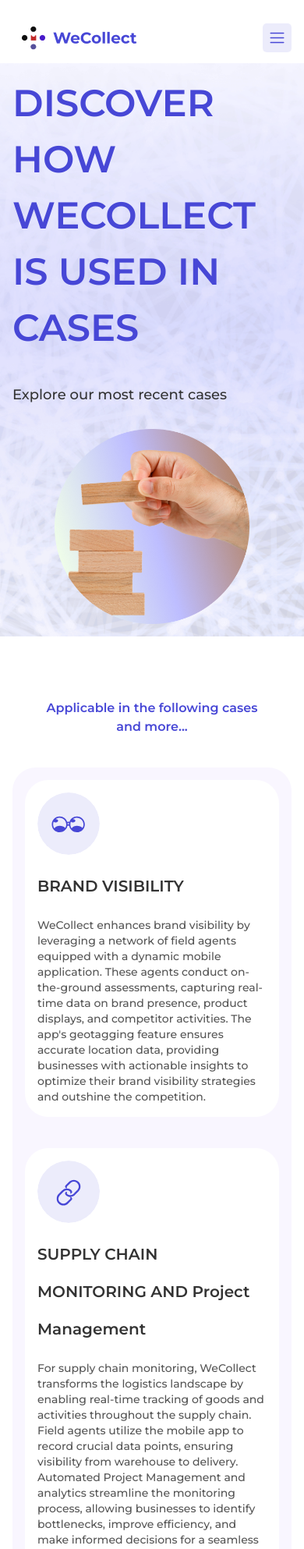
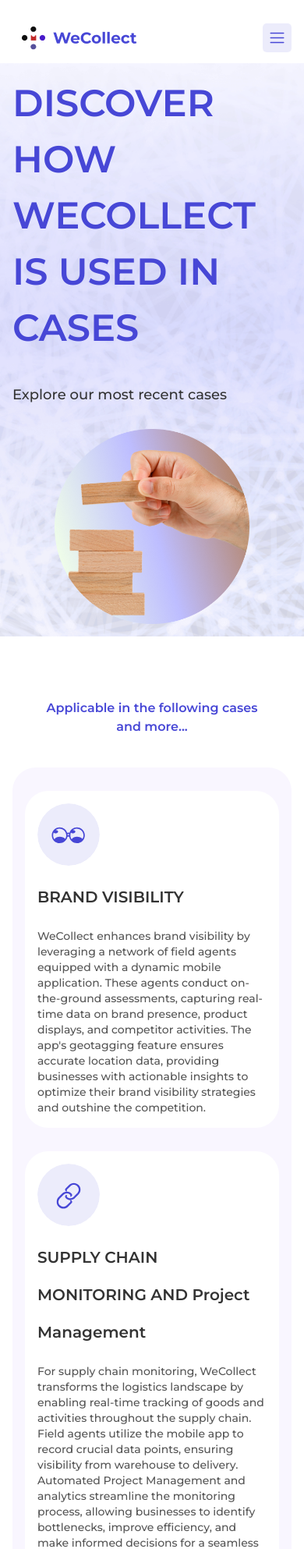
Before and after one commit to Daniekeys/temporary-hosting, a Next.js app: page /applicable-cases in a window 390 px wide. Shown: the top 1986 px of the page at 78% size. Built offline with nearby package versions, Linux system fonts and the light colour scheme.

Commit message:
fixed ap-case

```diff
--- a/components/app-cases/app-case-list.jsx
+++ b/components/app-cases/app-case-list.jsx
@@ -85,7 +85,7 @@ const AppCaseList = () => {
             <h1 className="text-mainBlue lg:text-[32px] font-semibold max-w-[271px] lg:max-w-full text-center lg:text-start mx-auto lg:mx-0 ">
               Applicable in the following cases and more...
             </h1>
-            <div className="w-full flex flex-col bg-[#F9F6FF] p-4 lg:p-[30px]  rounded-[30px]  gap-[40px]">
+            <div className="w-full flex flex-col bg-[#F9F6FF] py-[30px] px-4 lg:p-[30px]  rounded-[30px] gap-[30px]  lg:gap-[40px]">
               {data?.map((item, index) => {
                 return (
                   <div
```
